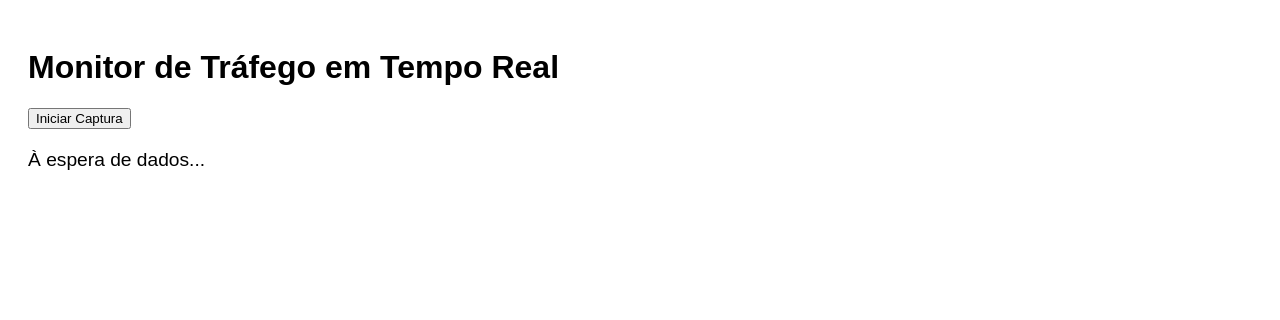
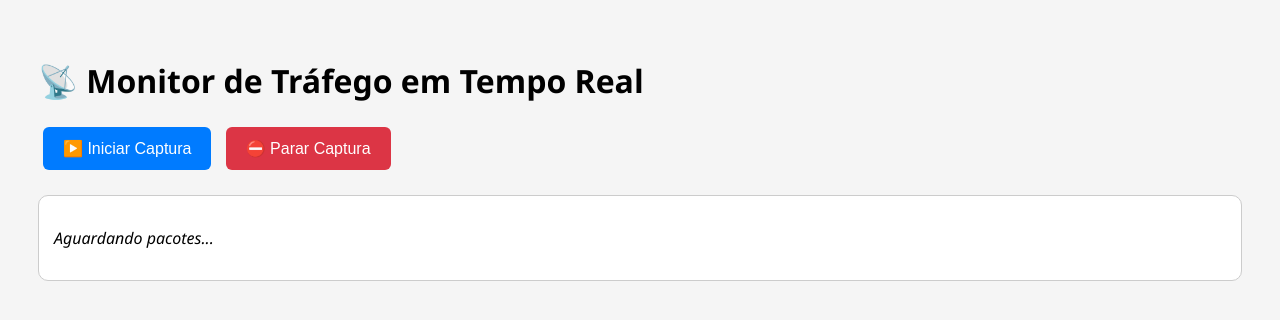
Before and after one commit to David-Sa23/GPR, a Flask app: page / in a window 1280 px wide. Shown: the top 320 px of the page. Run offline with Flask 3, Linux system fonts and the light colour scheme; parts of the project's set-up code (start-up, migrations or seed data) failed here and were passed over.

Commit message:
Add files via upload

```diff
--- a/test1/app_David2.py
+++ b/test1/app_David2.py
@@ -5,33 +5,17 @@ import numpy as np
 from sklearn.preprocessing import StandardScaler
 from sklearn.model_selection import train_test_split
 from sklearn.neural_network import MLPClassifier
-from sklearn.metrics import accuracy_score, classification_report
 from scapy.all import sniff, IP
 import threading
-import time
 
 app = Flask(__name__)
 
 captured_data = []
 start_time = None
-latest_prediction = {}
+latest_predictions = []
+sniffing = False
 
-# Função de captura para treino
-def process_packet(packet):
-    global start_time
-    if packet.haslayer(IP):
-        packet_size = len(packet)
-        protocol_map = {6: 1, 17: 2, 1: 3}
-        protocol = protocol_map.get(packet[IP].proto, 3)
-        current_time = packet.time
-        if start_time is None:
-            start_time = current_time
-        elapsed = max(current_time - start_time, 0.001)
-        packet_frequency = 1 / elapsed
-        start_time = current_time
-        captured_data.append([packet_size, protocol, packet_frequency])
-
-# Treinar modelo
+# Modelo
 df = pd.read_csv('captura_real2.csv')
 X = df[['packet_size', 'protocol', 'packet_frequency']]
 y = df['label']
@@ -42,27 +26,39 @@ mlp = MLPClassifier(hidden_layer_sizes=(10, 5), max_iter=1000, random_state=42)
 mlp.fit(X_train, y_train)
 
 def predict_realtime(packet):
-    global start_time, latest_prediction
+    global start_time, latest_predictions, sniffing
+    if not sniffing:
+        return
     if packet.haslayer(IP):
         packet_size = len(packet)
-        protocol_map = {6: 1, 17: 2, 1: 3}
-        protocol = protocol_map.get(packet[IP].proto, 3)
+        proto_map = {6: 1, 17: 2, 1: 3}
+        protocol = proto_map.get(packet[IP].proto, 3)
         current_time = packet.time
         if start_time is None:
             start_time = current_time
         elapsed = max(current_time - start_time, 0.001)
-        packet_frequency = 1 / elapsed
+        freq = 1 / elapsed
         start_time = current_time
-        input_data = pd.DataFrame([[packet_size, protocol, packet_frequency]],
+
+        src = packet[IP].src
+        dst = packet[IP].dst
+
+        input_data = pd.DataFrame([[packet_size, protocol, freq]],
                                   columns=['packet_size', 'protocol', 'packet_frequency'])
         input_scaled = scaler.transform(input_data)
-        prediction = mlp.predict(input_scaled)[0]
-        latest_prediction = {
+        pred = int(mlp.predict(input_scaled)[0])
+
+        latest_predictions.append({
+            "src": src,
+            "dst": dst,
             "size": packet_size,
             "protocol": protocol,
-            "frequency": round(packet_frequency, 2),
-            "prediction": int(prediction)
-        }
+            "frequency": round(freq, 2),
+            "prediction": pred
+        })
+
+        # Limitar histórico a 100 entradas
+        latest_predictions = latest_predictions[-100:]
 
 @app.route('/')
 def index():
@@ -70,14 +66,22 @@ def index():
 
 @app.route('/start')
 def start_sniff():
+    global sniffing
+    sniffing = True
     thread = threading.Thread(target=lambda: sniff(prn=predict_realtime, store=False))
     thread.daemon = True
     thread.start()
     return jsonify({"status": "sniffing started"})
 
+@app.route('/stop')
+def stop_sniff():
+    global sniffing
+    sniffing = False
+    return jsonify({"status": "sniffing stopped"})
+
 @app.route('/latest')
 def get_latest():
-    return jsonify(latest_prediction)
+    return jsonify(latest_predictions)
 
 if __name__ == '__main__':
     app.run(debug=True)
--- a/test1/static/script.js
+++ b/test1/static/script.js
@@ -1,8 +1,17 @@
+let intervalId = null;
+
 function iniciarCaptura() {
     fetch('/start')
         .then(() => {
-            document.getElementById('status').innerText = "Captura iniciada...";
-            atualizar();
+            if (intervalId) clearInterval(intervalId);
+            intervalId = setInterval(atualizar, 1000);
+        });
+}
+
+function pararCaptura() {
+    fetch('/stop')
+        .then(() => {
+            if (intervalId) clearInterval(intervalId);
         });
 }
 
@@ -10,18 +19,25 @@ function atualizar() {
     fetch('/latest')
         .then(res => res.json())
         .then(data => {
-            if (data && data.size) {
-                const status = document.getElementById('status');
-                const isAnomaly = data.prediction === 1;
-                status.innerHTML = `
-                    📦 Tamanho: ${data.size}<br>
-                    📡 Protocolo: ${data.protocol}<br>
-                    ⏱ Freq: ${data.frequency} pkt/s<br>
-                    Resultado: <span class="${isAnomaly ? 'anomalo' : 'normal'}">
-                        ${isAnomaly ? '🔴 Anómalo' : '🟢 Normal'}
+            const lista = document.getElementById('packetList');
+            lista.innerHTML = '';
+
+            if (data.length === 0) {
+                lista.innerHTML = '<p><em>Nenhum pacote ainda...</em></p>';
+                return;
+            }
+
+            data.slice().reverse().forEach(pacote => {
+                const div = document.createElement('div');
+                div.className = 'packet';
+                div.innerHTML = `
+                    📥 <strong>${pacote.src}</strong> → <strong>${pacote.dst}</strong><br>
+                    📦 Tamanho: ${pacote.size} bytes | Protocolo: ${pacote.protocol} | Freq: ${pacote.frequency} pkt/s<br>
+                    Resultado: <span class="${pacote.prediction === 1 ? 'anomalo' : 'normal'}">
+                        ${pacote.prediction === 1 ? '🔴 Anómalo' : '🟢 Normal'}
                     </span>
                 `;
-            }
-            setTimeout(atualizar, 1000);
+                lista.appendChild(div);
+            });
         });
 }
--- a/test1/templates/index.html
+++ b/test1/templates/index.html
@@ -5,15 +5,62 @@
     <title>Monitor de Tráfego</title>
     <script src="/static/script.js" defer></script>
     <style>
-        body { font-family: Arial; padding: 20px; }
-        .status { font-size: 1.2em; margin-top: 20px; }
-        .normal { color: green; }
-        .anomalo { color: red; }
+        body {
+            font-family: 'Segoe UI', sans-serif;
+            padding: 30px;
+            background: #f5f5f5;
+        }
+        h1 {
+            margin-bottom: 20px;
+        }
+        button {
+            background-color: #007BFF;
+            border: none;
+            color: white;
+            padding: 12px 20px;
+            margin: 5px;
+            border-radius: 6px;
+            font-size: 16px;
+            cursor: pointer;
+        }
+        button:hover {
+            background-color: #0056b3;
+        }
+        .stop {
+            background-color: #dc3545;
+        }
+        .stop:hover {
+            background-color: #a71d2a;
+        }
+        .packet-list {
+            margin-top: 20px;
+            max-height: 400px;
+            overflow-y: auto;
+            background: white;
+            padding: 15px;
+            border-radius: 10px;
+            border: 1px solid #ccc;
+        }
+        .packet {
+            margin-bottom: 10px;
+            border-bottom: 1px dashed #ddd;
+            padding-bottom: 6px;
+        }
+        .normal {
+            color: green;
+        }
+        .anomalo {
+            color: red;
+        }
     </style>
 </head>
 <body>
-    <h1>Monitor de Tráfego em Tempo Real</h1>
-    <button onclick="iniciarCaptura()">Iniciar Captura</button>
-    <div class="status" id="status">À espera de dados...</div>
+    <h1>📡 Monitor de Tráfego em Tempo Real</h1>
+    <button onclick="iniciarCaptura()">▶️ Iniciar Captura</button>
+    <button class="stop" onclick="pararCaptura()">⛔ Parar Captura</button>
+
+    <div class="packet-list" id="packetList">
+        <p><em>Aguardando pacotes...</em></p>
+    </div>
 </body>
 </html>
```
